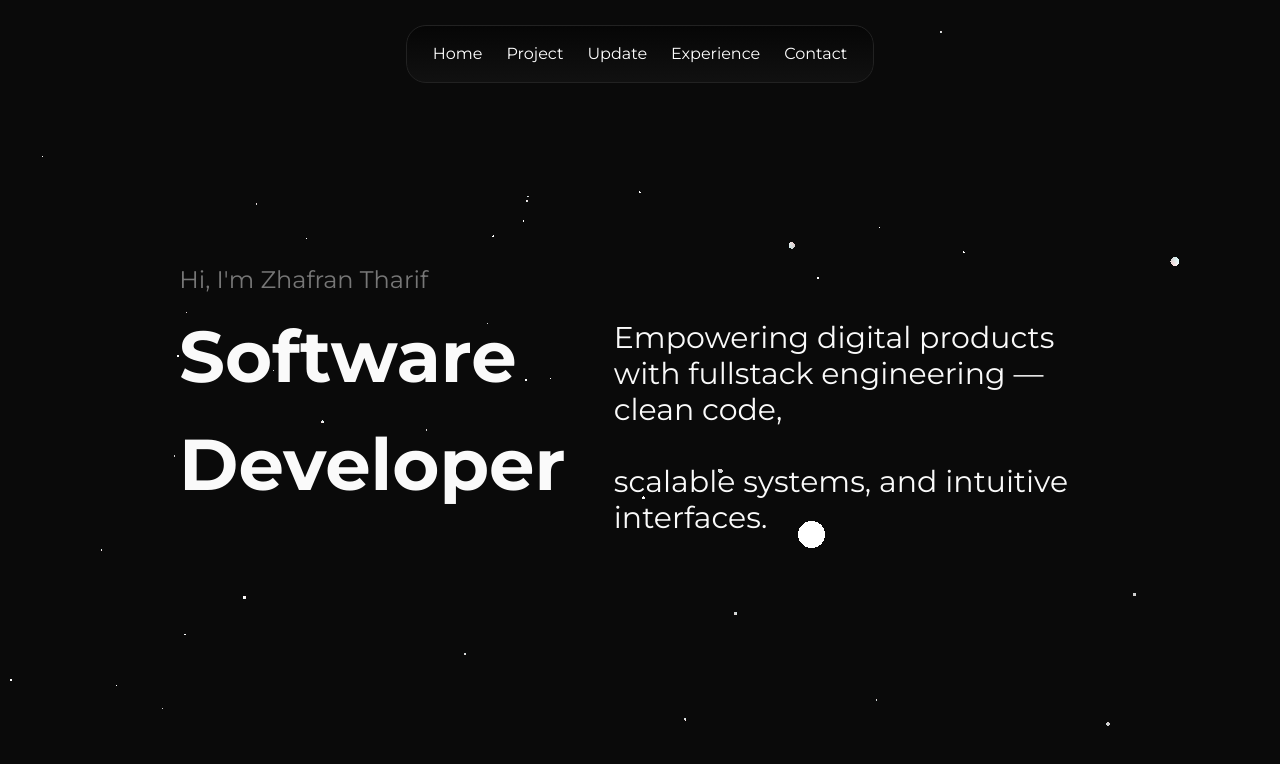
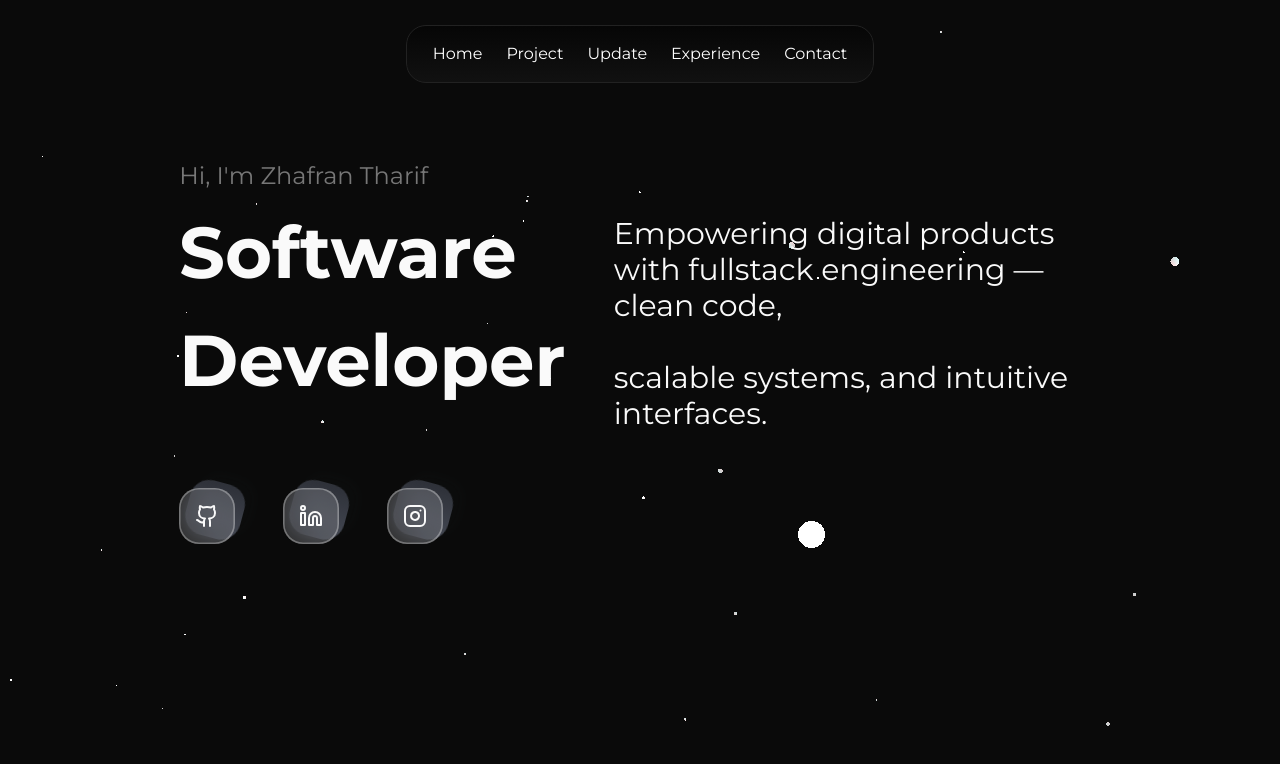
Before and after one commit to zhafranth/zhafranth-lab, a Next.js app: page / in a window 1280 px wide. Shown: the top 764 px of the page. Built offline with nearby package versions, Linux system fonts and the light colour scheme.

Commit message:
feat: add social media section

```diff
--- a/components/hero.tsx
+++ b/components/hero.tsx
@@ -3,8 +3,30 @@ import Particles from "./react-bits/particles";
 import BlurText from "./react-bits/blur-text";
 import DecryptedText from "./react-bits/decrypted-text";
 import ShinyText from "./react-bits/shiny-text";
+import GlassIcons from "./react-bits/glass-icons";
+import { GithubIcon, Linkedin, Instagram } from "lucide-react";
 
 const Hero = () => {
+  const items = [
+    {
+      icon: <GithubIcon />,
+      color: "gray",
+      link: "https://github.com/zhafranth",
+      label: "Github",
+    },
+    {
+      icon: <Linkedin />,
+      color: "gray",
+      link: "https://www.linkedin.com/in/zhafrantharif/",
+      label: "Linkedin",
+    },
+    {
+      icon: <Instagram />,
+      color: "gray",
+      link: "https://www.instagram.com/zhafranth/",
+      label: "Instagram",
+    },
+  ];
   return (
     <div className="h-screen relative overflow-hidden">
       <div style={{ width: "100%", height: "100%", position: "relative" }}>
@@ -38,23 +60,22 @@ const Hero = () => {
             <DecryptedText
               text="Empowering digital products with fullstack engineering — clean code,
             "
-              className="text-xl md:text-3xl leading-12 md:leading-9"
+              className="text-xl md:text-3xl leading-10 md:leading-9"
               animateOn="view"
               speed={60}
               maxIterations={15}
             />
             <DecryptedText
               text="scalable systems, and intuitive interfaces."
-              className="text-xl md:text-3xl leading-12 md:leading-9"
+              className="text-xl md:text-3xl leading-10 md:leading-9"
               animateOn="view"
               speed={80}
               maxIterations={25}
             />
           </div>
-          {/* <p className="text-3xl md:text-3xl leading-12 md:leading-9">
-            Empowering digital products with fullstack engineering — clean code,
-            scalable systems, and intuitive interfaces.
-          </p> */}
+        </div>
+        <div className="mt-2 h-[200px] relative">
+          <GlassIcons items={items} />
         </div>
       </div>
     </div>
--- /dev/null
+++ b/components/react-bits/glass-icons/glass-icons.tsx
@@ -0,0 +1,119 @@
+"use client";
+
+import React from "react";
+import { motion } from "framer-motion";
+
+export interface GlassIconsItem {
+  icon: React.ReactElement;
+  color: string;
+  label: string;
+  link: string;
+  customClass?: string;
+}
+
+export interface GlassIconsProps {
+  items: GlassIconsItem[];
+  className?: string;
+}
+
+const gradientMapping: Record<string, string> = {
+  blue: "linear-gradient(hsl(223, 90%, 50%), hsl(208, 90%, 50%))",
+  purple: "linear-gradient(hsl(283, 90%, 50%), hsl(268, 90%, 50%))",
+  red: "linear-gradient(hsl(3, 90%, 50%), hsl(348, 90%, 50%))",
+  indigo: "linear-gradient(hsl(253, 90%, 50%), hsl(238, 90%, 50%))",
+  orange: "linear-gradient(hsl(43, 90%, 50%), hsl(28, 90%, 50%))",
+  green: "linear-gradient(hsl(123, 90%, 40%), hsl(108, 90%, 40%))",
+  gray: "linear-gradient(hsl(223, 10%, 20%), hsl(223, 10%, 30%))",
+};
+
+const GlassIcons: React.FC<GlassIconsProps> = ({ items, className }) => {
+  const handleLink = (link: string) => {
+    window.open(link, "_blank");
+  };
+
+  const getBackgroundStyle = (color: string): React.CSSProperties => {
+    if (gradientMapping[color]) {
+      return { background: gradientMapping[color] };
+    }
+    return { background: color };
+  };
+
+  const container = {
+    hidden: { opacity: 1 },
+    show: {
+      opacity: 1,
+      transition: {
+        delayChildren: 0.3,
+        staggerChildren: 0.5,
+      },
+    },
+  };
+
+  const itemAnimation = {
+    hidden: {
+      y: 20,
+      opacity: 0,
+    },
+    show: {
+      y: 0,
+      opacity: 1,
+      transition: {
+        duration: 0.5,
+        ease: [0.43, 0.13, 0.23, 0.96],
+      },
+    },
+  };
+
+  return (
+    <motion.div
+      variants={container}
+      initial="hidden"
+      animate="show"
+      className={`flex gap-x-12 py-[3em] overflow-visible ${className || ""}`}
+    >
+      {items.map((itemData, index) => (
+        <motion.button
+          key={index}
+          variants={itemAnimation}
+          type="button"
+          aria-label={itemData.label}
+          className={`relative bg-transparent outline-none w-[3.5em] h-[3.5em] [perspective:24em] [transform-style:preserve-3d] [-webkit-tap-highlight-color:transparent] group ${
+            itemData.customClass || ""
+          }`}
+          onClick={() => handleLink(itemData.link)}
+        >
+          {/* Back layer */}
+          <span
+            className="absolute top-0 left-0 w-full h-full rounded-[1.25em] block transition-[opacity,transform] duration-300 ease-[cubic-bezier(0.83,0,0.17,1)] origin-[100%_100%] rotate-[15deg] group-hover:[transform:rotate(25deg)_translate3d(-0.5em,-0.5em,0.5em)]"
+            style={{
+              ...getBackgroundStyle(itemData.color),
+              boxShadow: "0.5em -0.5em 0.75em hsla(223, 10%, 10%, 0.15)",
+            }}
+          ></span>
+
+          {/* Front layer */}
+          <span
+            className="absolute top-0 left-0 w-full h-full rounded-[1.25em] bg-[hsla(0,0%,100%,0.15)] transition-[opacity,transform] duration-300 ease-[cubic-bezier(0.83,0,0.17,1)] origin-[80%_50%] flex backdrop-blur-[0.75em] [-webkit-backdrop-filter:blur(0.75em)] transform group-hover:[transform:translateZ(2em)]"
+            style={{
+              boxShadow: "0 0 0 0.1em hsla(0, 0%, 100%, 0.3) inset",
+            }}
+          >
+            <span
+              className="m-auto w-[1.5em] h-[1.5em] flex items-center justify-center"
+              aria-hidden="true"
+            >
+              {itemData.icon}
+            </span>
+          </span>
+
+          {/* Label */}
+          <span className="absolute top-full left-0 right-0 text-center whitespace-nowrap leading-[2] text-sm opacity-0 transition-[opacity,transform] duration-300 ease-[cubic-bezier(0.83,0,0.17,1)] translate-y-0 group-hover:opacity-100 group-hover:[transform:translateY(20%)]">
+            {itemData.label}
+          </span>
+        </motion.button>
+      ))}
+    </motion.div>
+  );
+};
+
+export default GlassIcons;
--- /dev/null
+++ b/components/react-bits/glass-icons/index.ts
@@ -0,0 +1 @@
+export { default } from "./glass-icons";
```
